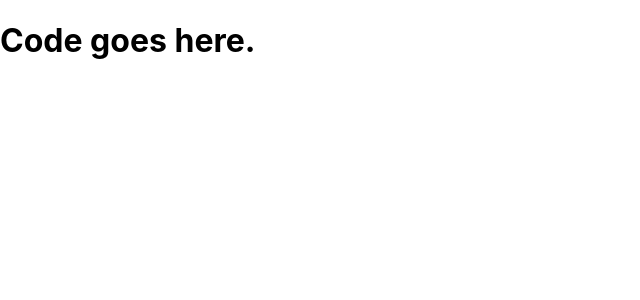
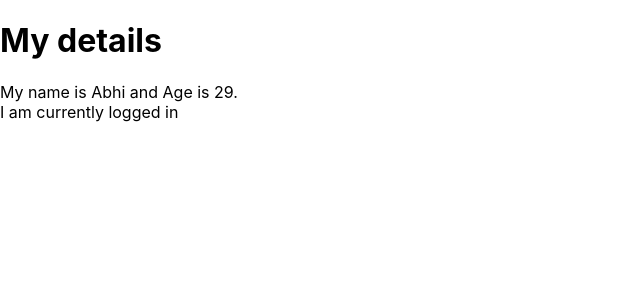
Before and after one commit to letspython3x/LearningReact, a React (Create React App) app: page / in a window 1280 px wide. Shown: the top 300 px of the page, without its empty margins (0-640 px from the left). Built offline with nearby package versions, Linux system fonts and the light colour scheme.

Commit message:
Initialize & use class component property

```diff
--- a/src/App.js
+++ b/src/App.js
@@ -1,9 +1,26 @@
-import React from 'react';
+import React, { Component } from 'react'
 
-class App extends React.Component {
+class App extends Component {
+  constructor() {
+    super()
+    this.state = {
+      name: "Abhi",
+      age: "29",
+      isLoggedIn: true
+    }
+  }
+
   render() {
-    return (<h1>Code goes here.</h1>)
+    return (
+      <div>
+        <h1>My details</h1>
+        <p>
+          My name is {this.state.name} and Age is {this.state.age}.
+          <br />I am currently logged {this.state.isLoggedIn ? "in" : "out"}
+        </p>
+      </div>
+    )
   }
 }
 
-export default App;
+export default App
```
